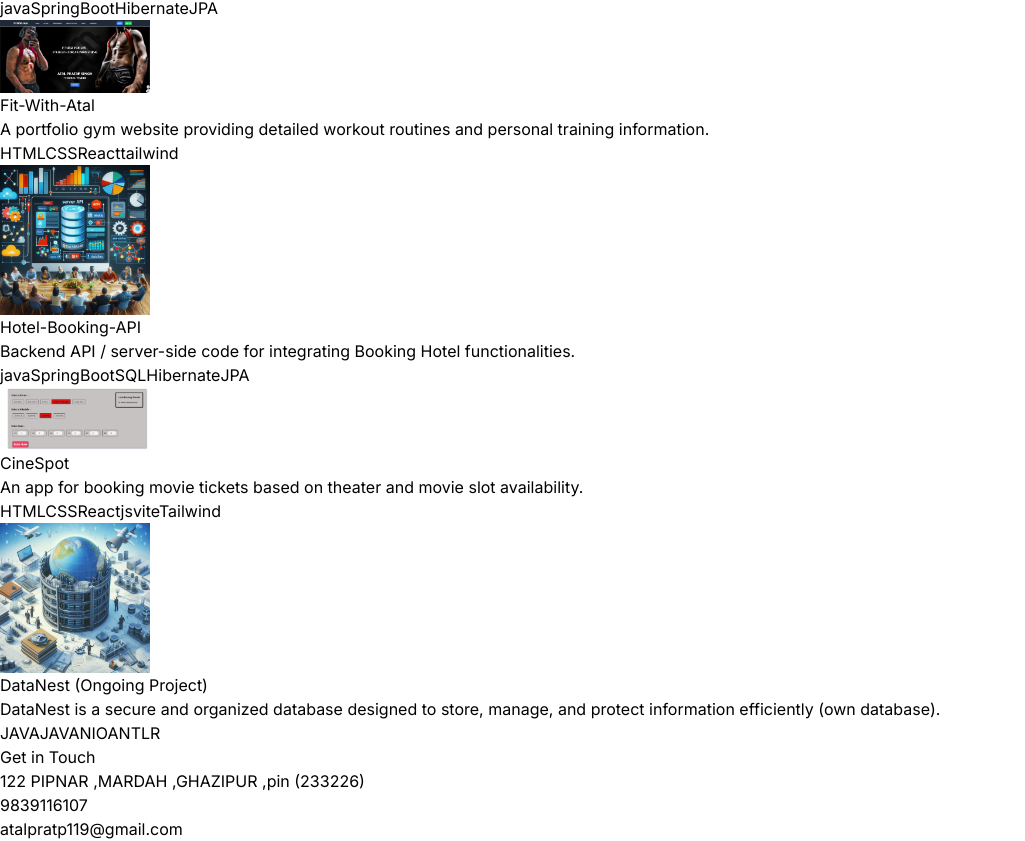
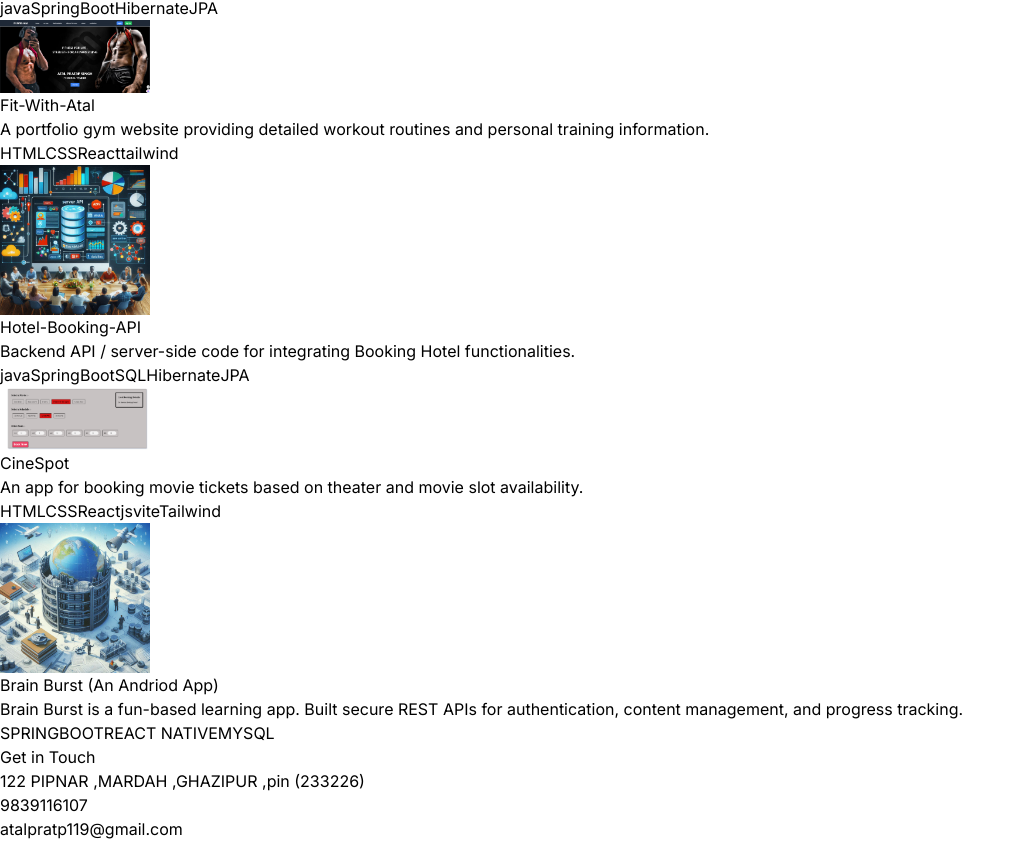
Before and after one commit to atalsingh01/Portfolio-WebApp, a React (Vite) app: page / in a window 1280 px wide. Shown: the part 2635-3476 px from the top of the page, without its empty margins (0-1025 px from the left). Built offline with nearby package versions, Linux system fonts and the light colour scheme.

Commit message:
Update  Data.js
changes data.js file

```diff
--- a/src/PortfolioData/Data.js
+++ b/src/PortfolioData/Data.js
@@ -72,11 +72,11 @@ export const PROJECTS = [
     link:"https://cinespot-pearl.vercel.app/",
   },
   {
-    title: "DataNest (Ongoing Project)",
+    title: "Brain Burst (An Andriod App)",
     image: project6,
     description:
-      "DataNest is a secure and organized database designed to store, manage, and protect information efficiently (own database).",
-    technologies: ["JAVA", "JAVANIO", "ANTLR"],
+      "Brain Burst is a fun-based learning app. Built secure REST APIs for authentication, content management, and progress tracking. ",
+    technologies: ["SPRINGBOOT", "REACT NATIVE", "MYSQL"],
     link:"https://github.com/atalsingh01",
   },
 
```
